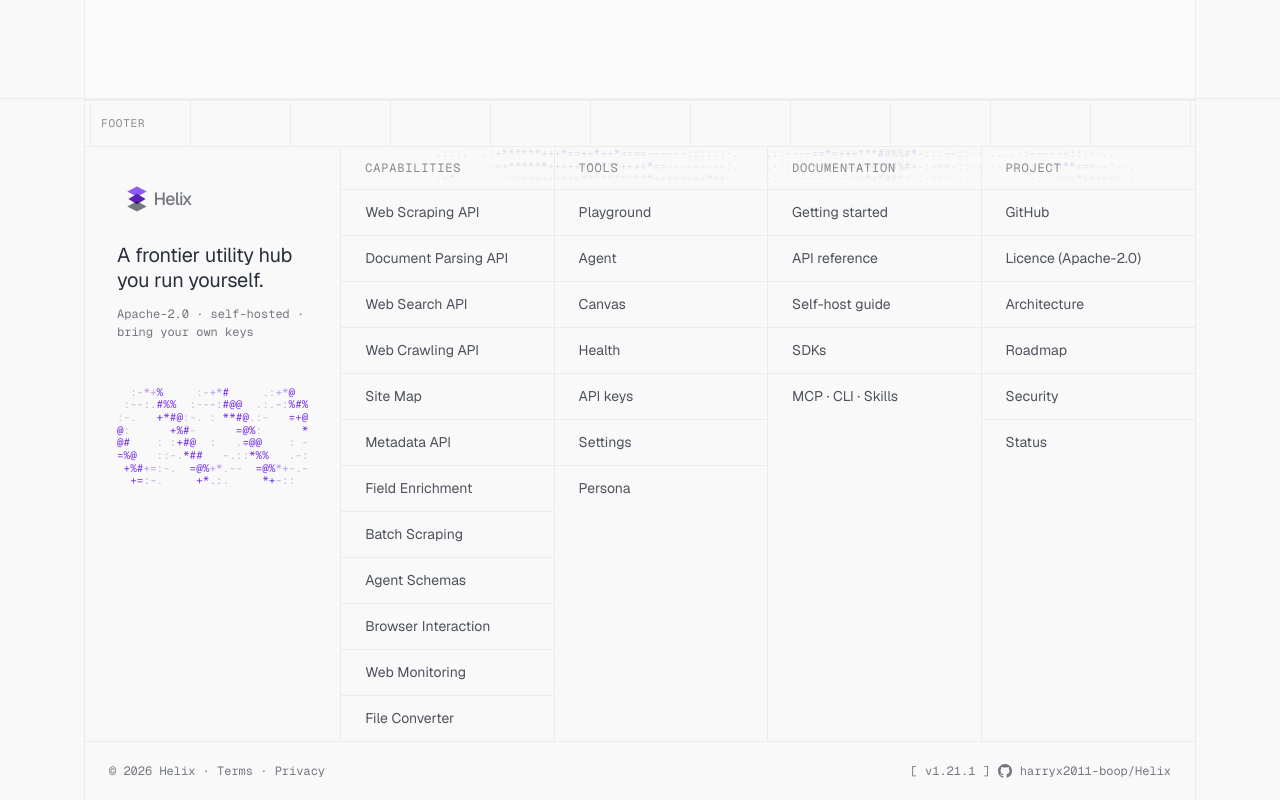
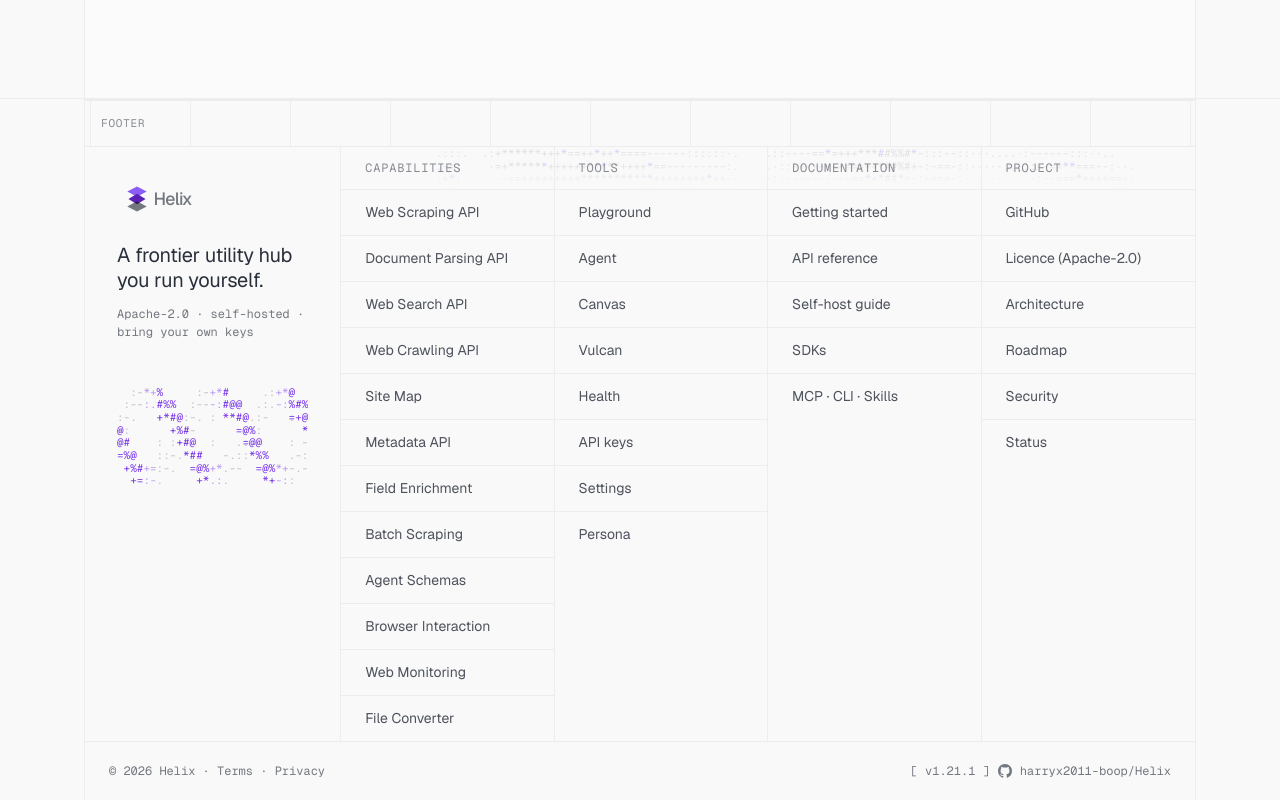
Before and after one commit to harryx2011-boop/Helix, a Next.js app in the folder apps/dashboard/: page / in a window 1280 px wide. Shown: the part 9482-10282 px from the top of the page. Built offline with nearby package versions, Linux system fonts and the light colour scheme; no server answers.

Commit message:
Vulcan joins the landing nav's Tools menu and the footer's Tools column
The nav row carries the flame mark in its icon tile, the way Canvas carries
its own mark, rather than a Lucide glyph.

```diff
--- a/apps/dashboard/components/marketing/footer.tsx
+++ b/apps/dashboard/components/marketing/footer.tsx
@@ -38,6 +38,7 @@
       { label: 'Playground', href: '/app/playground' },
       { label: 'Agent', href: '/app/agent' },
       { label: 'Canvas', href: '/canvas' },
+      { label: 'Vulcan', href: '/app/vulcan' },
       { label: 'Health', href: '/app/self-host/health' },
       { label: 'API keys', href: '/app/keys' },
       { label: 'Settings', href: '/app/settings' },
--- a/apps/dashboard/components/marketing/nav-menus.tsx
+++ b/apps/dashboard/components/marketing/nav-menus.tsx
@@ -23,6 +23,7 @@
 import { IconTile } from './icon-tile';
 import { GithubMark } from './github-mark';
 import { CanvasMarkCompact } from './canvas-mark';
+import { VulcanFlame } from '@/components/vulcan/vulcan-flame';
 import type { GlyphIcon } from './icon-type';
 
 export interface MenuRow {
@@ -107,6 +108,7 @@
     icon: CanvasMarkCompact,
   },
   { label: 'Playground', href: '/app/playground', icon: FlaskConical },
+  { label: 'Vulcan', href: '/app/vulcan', icon: VulcanFlame },
   { label: 'Persona', href: PERSONA_URL, icon: Users, external: true },
   { label: 'Status', href: '/status', icon: Activity },
 ].filter((row) => row.href);
```
